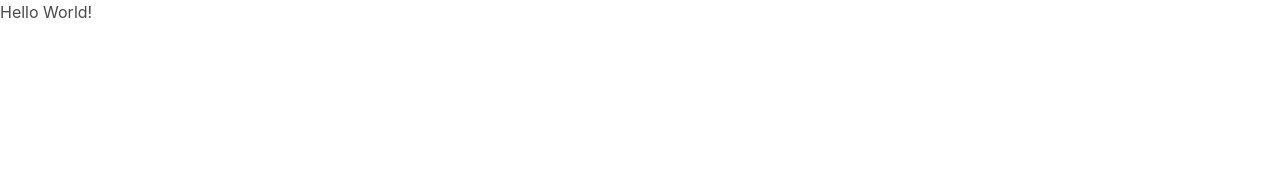
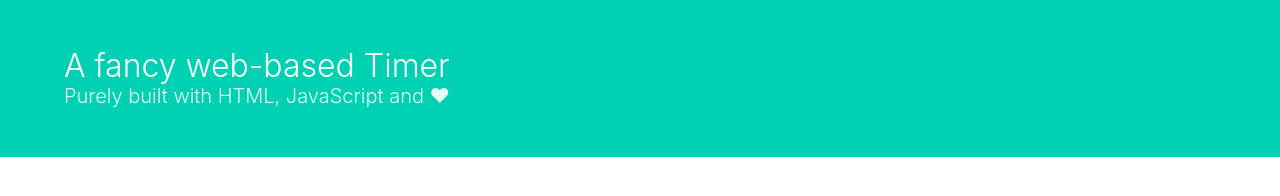
Before and after one commit to srehwald/timer, a plain HTML site: page index.html in a window 1280 px wide. Drawn offline with Linux system fonts and the light colour scheme.

Commit message:
add hero

```diff
--- a/index.html
+++ b/index.html
@@ -4,13 +4,22 @@
     <meta charset="utf-8">
     <meta name="viewport" content="width=device-width, initial-scale=1">
     <title>Timer</title>
-    <link rel="stylesheet" href="https://maxcdn.bootstrapcdn.com/font-awesome/4.4.0/css/font-awesome.min.css">
+    <link rel="stylesheet" href="https://maxcdn.bootstrapcdn.com/font-awesome/4.7.0/css/font-awesome.min.css">
     <link rel="stylesheet" href="css/bulma.css">
 </head>
 
 <body>
-    <div>
-        Hello World!
-    </div>
+    <section class="hero is-primary">
+      <div class="hero-body">
+        <div class="container">
+          <h1 class="title">
+            A fancy web-based Timer
+          </h1>
+          <h2 class="subtitle">
+            Purely built with HTML, JavaScript and &hearts;
+          </h2>
+        </div>
+      </div>
+    </section>
 </body>
 </html>
```
